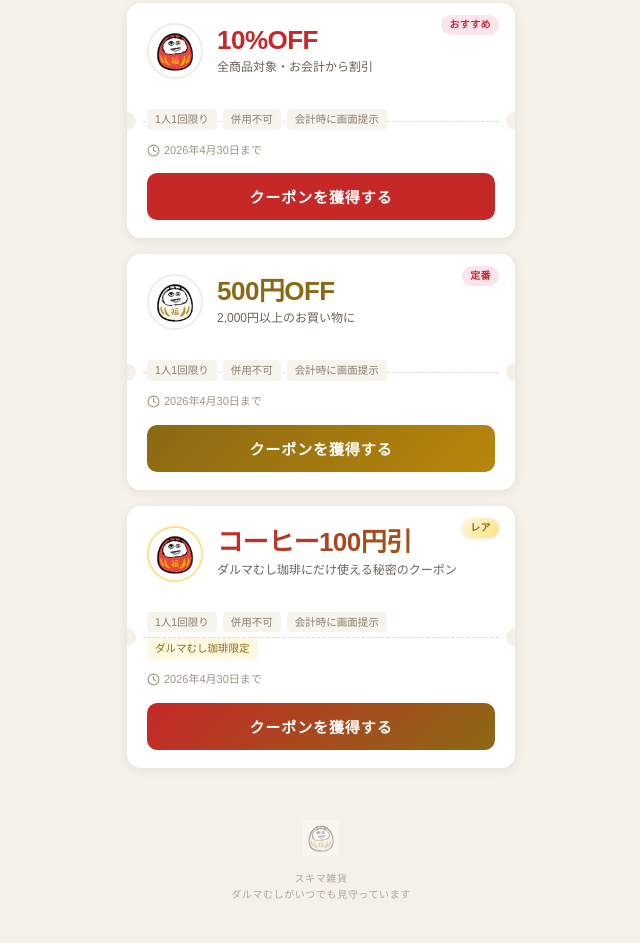
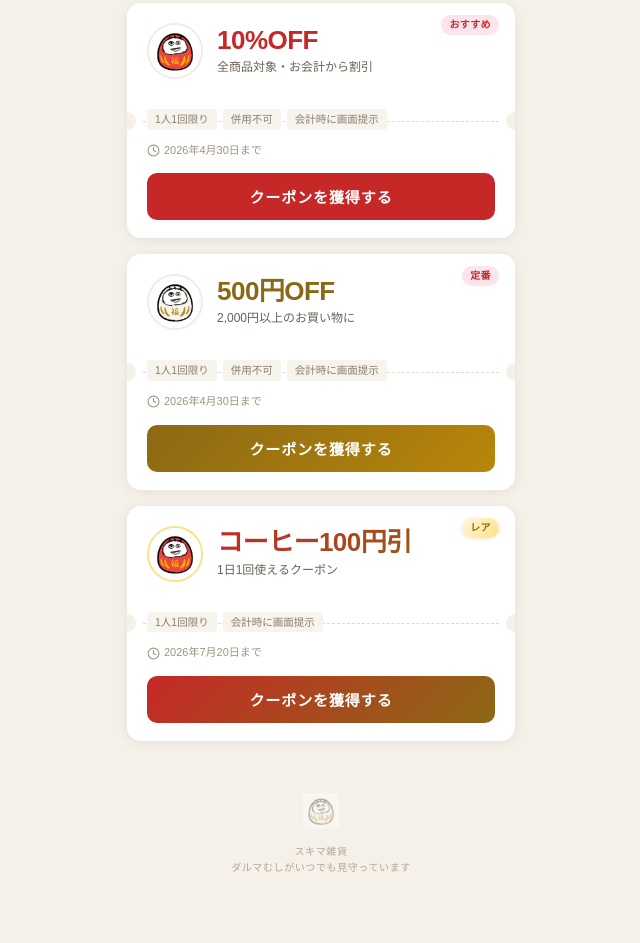
Before and after one commit to kobayashiokito-cmyk/sukima-coupon, a plain HTML site: page index.html in a window 1280 px wide. Shown: the part 329-1272 px from the top of the page, without its empty margins (319-959 px from the left). After the commit the page ends 1245 px from the top, so only its background shows below. Drawn offline with Linux system fonts and the light colour scheme.

Commit message:
画像修正

```diff
--- a/index.html
+++ b/index.html
@@ -741,20 +741,19 @@ body {
           <img src="S__135577604_0.jpg" alt="ダルマむし" class="coupon-icon" style="border-color: #ffe082;">
           <div class="coupon-info">
             <div class="coupon-discount special">コーヒー100円引</div>
-            <div class="coupon-name">ダルマむし珈琲にだけ使える秘密のクーポン</div>
+            <div class="coupon-name">1日1回使えるクーポン</div>
           </div>
           <span class="coupon-badge rare">レア</span>
         </div>
         <div class="coupon-bottom">
           <div class="coupon-conditions">
             <span class="coupon-condition-tag">1人1回限り</span>
-            <span class="coupon-condition-tag">併用不可</span>
+
             <span class="coupon-condition-tag">会計時に画面提示</span>
-            <span class="coupon-condition-tag" style="background:#fff8e1;color:#8b6914;">ダルマむし珈琲限定</span>
           </div>
           <div class="coupon-expiry">
             <svg viewBox="0 0 24 24" fill="none" stroke="currentColor" stroke-width="2" stroke-linecap="round" stroke-linejoin="round"><circle cx="12" cy="12" r="10"/><polyline points="12 6 12 12 16 14"/></svg>
-            2026年4月30日まで
+            2026年7月20日まで
           </div>
           <button class="coupon-btn special-btn" onclick="acquireCoupon(3)">クーポンを獲得する</button>
         </div>
```
